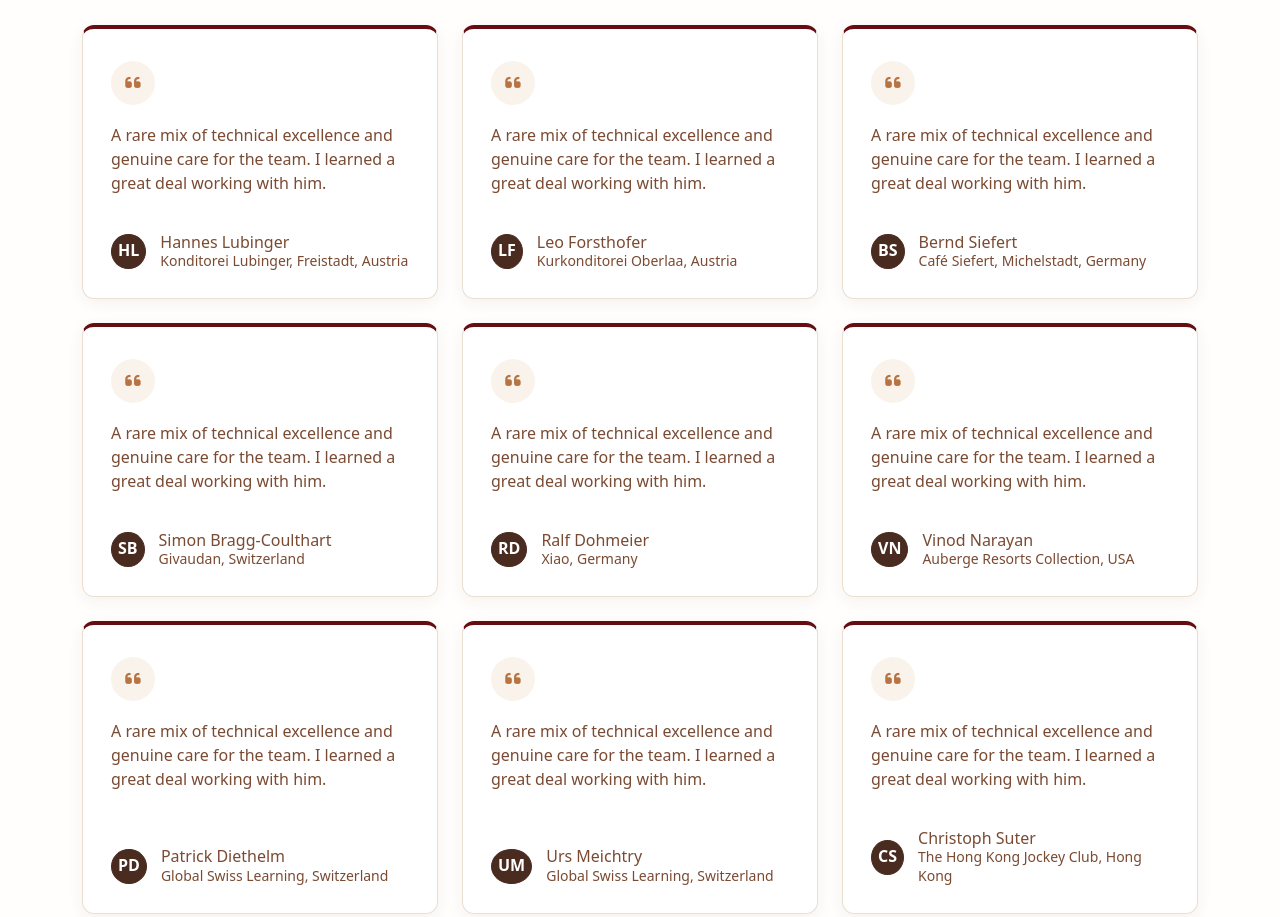
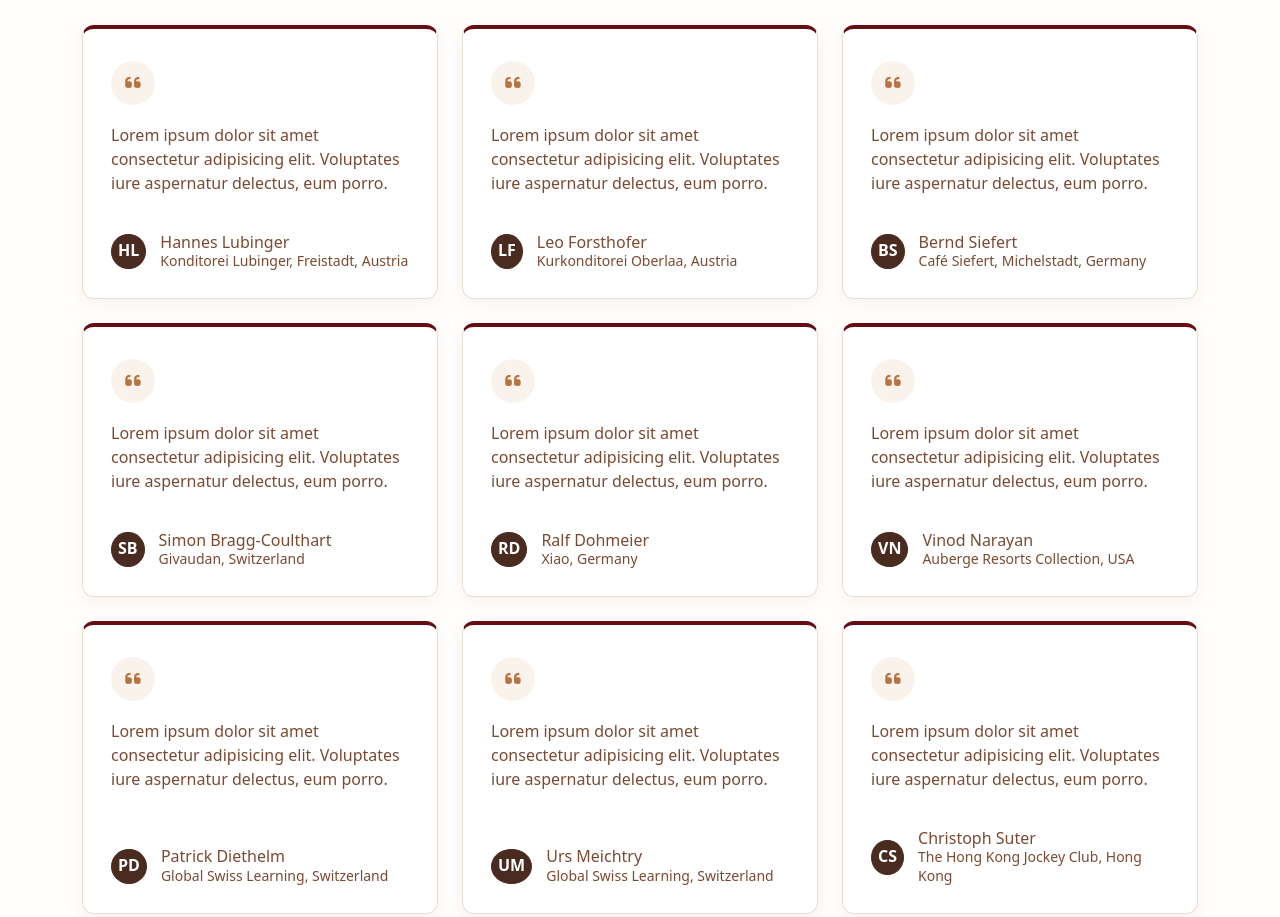
Before and after one commit to NatashaAsnani/Reinhard-Website, a plain HTML site: page testimonials.html in a window 1280 px wide. Shown: the part 680-1597 px from the top of the page. Drawn offline with nearby package versions, Linux system fonts and the light colour scheme.

Commit message:
Add files via upload

```diff
--- a/testimonials.html
+++ b/testimonials.html
@@ -85,7 +85,7 @@
                 <div class="col">
                     <div class="testi-card h-100">
                         <i class="fa-solid fa-quote-left testi-quote" aria-hidden="true"></i>
-                        <p class="testi-text">A rare mix of technical excellence and genuine care for the team. I learned a great deal working with him.</p>
+                        <p class="testi-text">Lorem ipsum dolor sit amet consectetur adipisicing elit. Voluptates iure aspernatur delectus, eum porro.</p>
                         <div class="testi-person">
                             <div class="testi-avatar testi-initials">HL</div>
                             <div class="testi-info">
@@ -99,7 +99,7 @@
                 <div class="col">
                     <div class="testi-card h-100">
                         <i class="fa-solid fa-quote-left testi-quote" aria-hidden="true"></i>
-                        <p class="testi-text">A rare mix of technical excellence and genuine care for the team. I learned a great deal working with him.</p>
+                        <p class="testi-text">Lorem ipsum dolor sit amet consectetur adipisicing elit. Voluptates iure aspernatur delectus, eum porro.</p>
                         <div class="testi-person">
                             <div class="testi-avatar testi-initials">LF</div>
                             <div class="testi-info">
@@ -113,7 +113,7 @@
                 <div class="col">
                     <div class="testi-card h-100">
                         <i class="fa-solid fa-quote-left testi-quote" aria-hidden="true"></i>
-                        <p class="testi-text">A rare mix of technical excellence and genuine care for the team. I learned a great deal working with him.</p>
+                        <p class="testi-text">Lorem ipsum dolor sit amet consectetur adipisicing elit. Voluptates iure aspernatur delectus, eum porro.</p>
                         <div class="testi-person">
                             <div class="testi-avatar testi-initials">BS</div>
                             <div class="testi-info">
@@ -127,7 +127,7 @@
                 <div class="col">
                     <div class="testi-card h-100">
                         <i class="fa-solid fa-quote-left testi-quote" aria-hidden="true"></i>
-                        <p class="testi-text">A rare mix of technical excellence and genuine care for the team. I learned a great deal working with him.</p>
+                        <p class="testi-text">Lorem ipsum dolor sit amet consectetur adipisicing elit. Voluptates iure aspernatur delectus, eum porro.</p>
                         <div class="testi-person">
                             <div class="testi-avatar testi-initials">SB</div>
                             <div class="testi-info">
@@ -141,7 +141,7 @@
                 <div class="col">
                     <div class="testi-card h-100">
                         <i class="fa-solid fa-quote-left testi-quote" aria-hidden="true"></i>
-                        <p class="testi-text">A rare mix of technical excellence and genuine care for the team. I learned a great deal working with him.</p>
+                        <p class="testi-text">Lorem ipsum dolor sit amet consectetur adipisicing elit. Voluptates iure aspernatur delectus, eum porro.</p>
                         <div class="testi-person">
                             <div class="testi-avatar testi-initials">RD</div>
                             <div class="testi-info">
@@ -155,7 +155,7 @@
                 <div class="col">
                     <div class="testi-card h-100">
                         <i class="fa-solid fa-quote-left testi-quote" aria-hidden="true"></i>
-                        <p class="testi-text">A rare mix of technical excellence and genuine care for the team. I learned a great deal working with him.</p>
+                        <p class="testi-text">Lorem ipsum dolor sit amet consectetur adipisicing elit. Voluptates iure aspernatur delectus, eum porro.</p>
                         <div class="testi-person">
                             <div class="testi-avatar testi-initials">VN</div>
                             <div class="testi-info">
@@ -169,7 +169,7 @@
                 <div class="col">
                     <div class="testi-card h-100">
                         <i class="fa-solid fa-quote-left testi-quote" aria-hidden="true"></i>
-                        <p class="testi-text">A rare mix of technical excellence and genuine care for the team. I learned a great deal working with him.</p>
+                        <p class="testi-text">Lorem ipsum dolor sit amet consectetur adipisicing elit. Voluptates iure aspernatur delectus, eum porro.</p>
                         <div class="testi-person">
                             <div class="testi-avatar testi-initials">PD</div>
                             <div class="testi-info">
@@ -183,7 +183,7 @@
                 <div class="col">
                     <div class="testi-card h-100">
                         <i class="fa-solid fa-quote-left testi-quote" aria-hidden="true"></i>
-                        <p class="testi-text">A rare mix of technical excellence and genuine care for the team. I learned a great deal working with him.</p>
+                        <p class="testi-text">Lorem ipsum dolor sit amet consectetur adipisicing elit. Voluptates iure aspernatur delectus, eum porro.</p>
                         <div class="testi-person">
                             <div class="testi-avatar testi-initials">UM</div>
                             <div class="testi-info">
@@ -197,7 +197,7 @@
                 <div class="col">
                     <div class="testi-card h-100">
                         <i class="fa-solid fa-quote-left testi-quote" aria-hidden="true"></i>
-                        <p class="testi-text">A rare mix of technical excellence and genuine care for the team. I learned a great deal working with him.</p>
+                        <p class="testi-text">Lorem ipsum dolor sit amet consectetur adipisicing elit. Voluptates iure aspernatur delectus, eum porro.</p>
                         <div class="testi-person">
                             <div class="testi-avatar testi-initials">CS</div>
                             <div class="testi-info">
```
Also changed, not shown: experience.html (+5 -5 lines).
